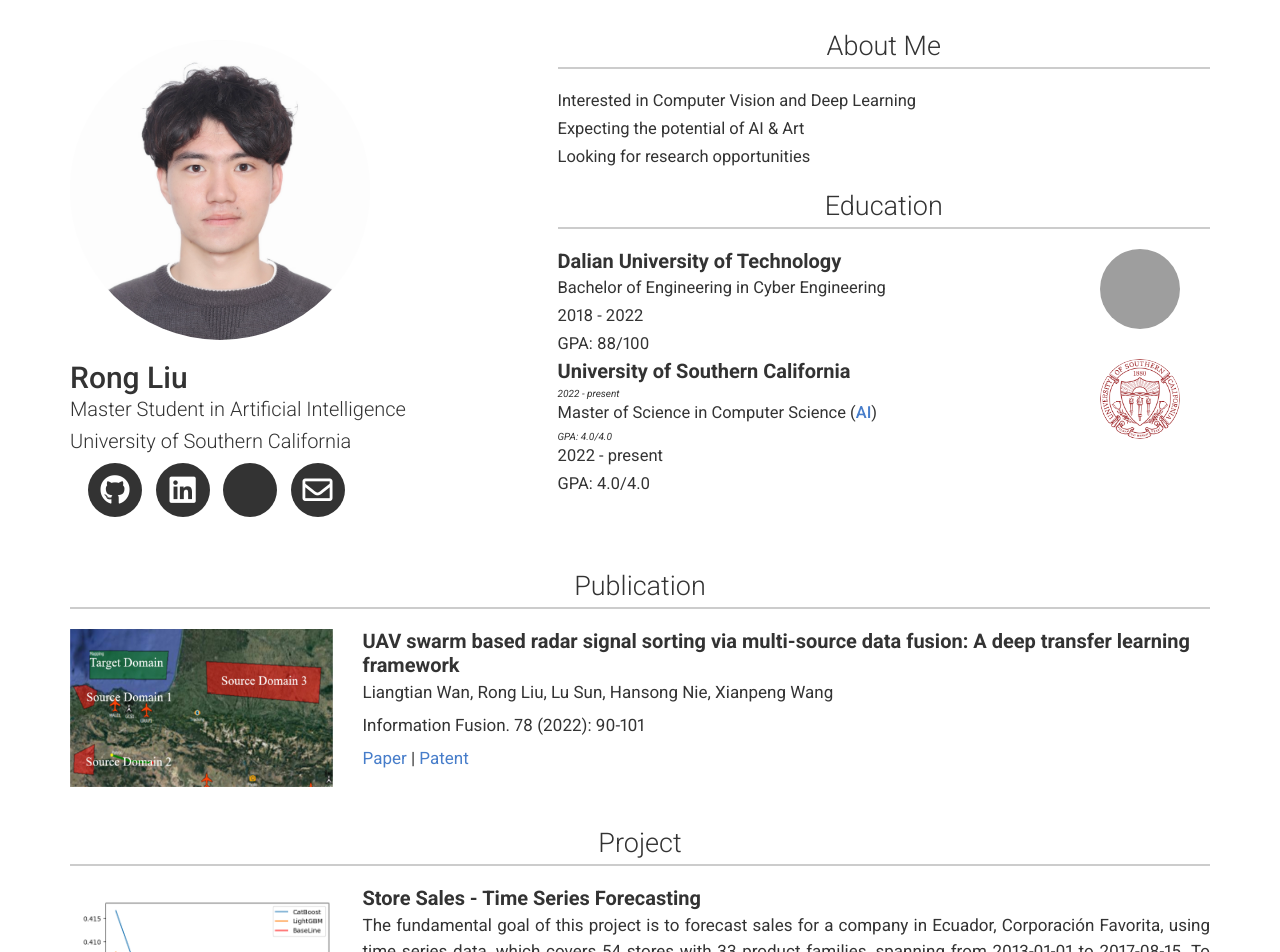
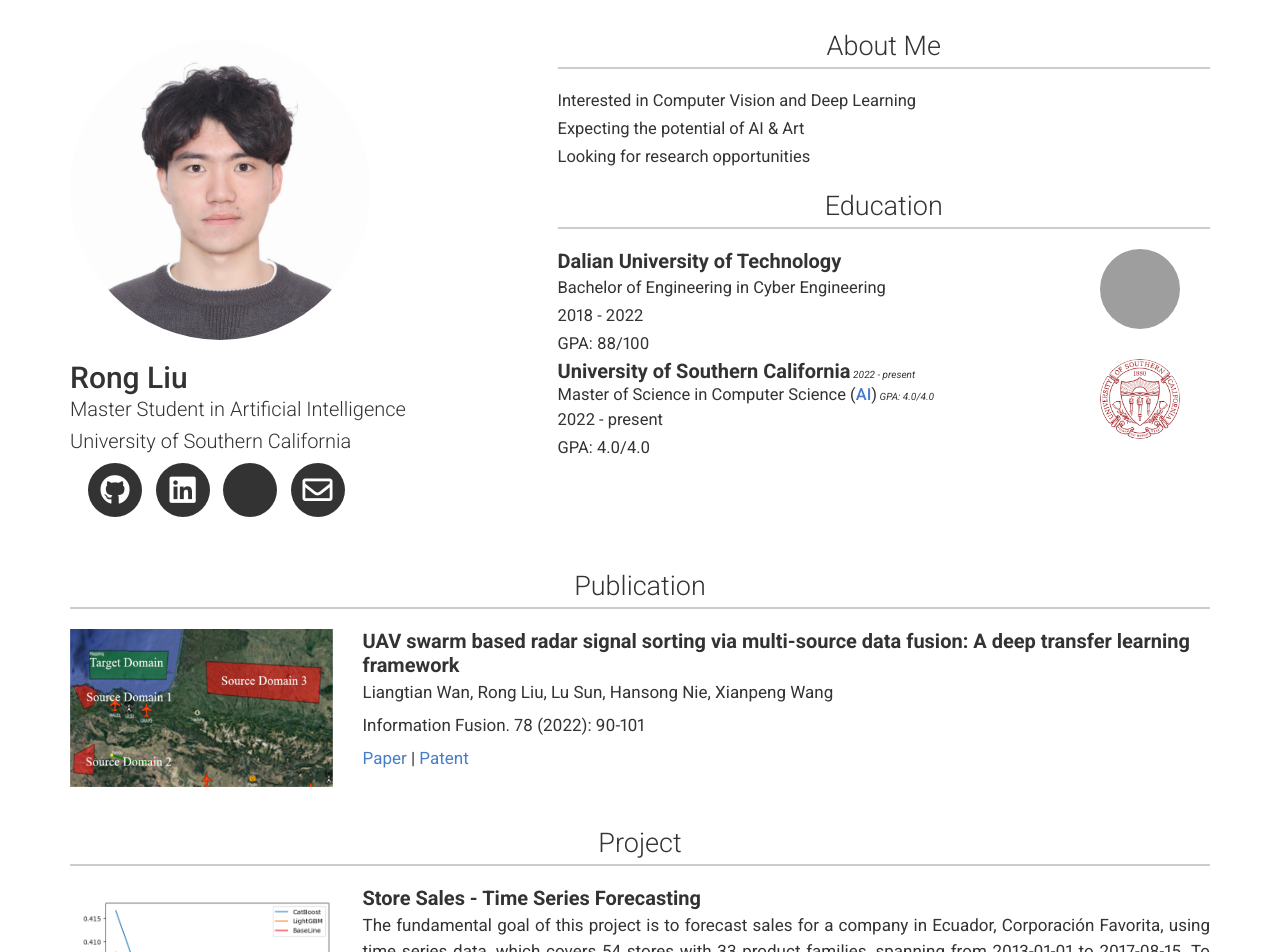
Before and after one commit to RongLiu-Leo/rongliu-leo.github.io, a Jekyll site: the page built from index.md, in a window 1280 px wide. Shown: the top 952 px of the page. Built offline with Jekyll 4.4.1, drawn with Linux system fonts in a browser that asks for light colours; nearby versions of some CDN libraries; a style sheet for code colours, icons or effects is not loaded; grey boxes are pictures that could not be loaded.

Commit message:
Update header.html

```diff
--- a/_includes/header.html
+++ b/_includes/header.html
@@ -86,11 +86,11 @@
         </div>
         <div class="col-xs-12 col-sm-12 col-md-9 col-lg-9 details">
           <div>
-            <h4 id="university-of-southern-california"><b>University of Southern California</b></h4>
+            <h4 id="university-of-southern-california" style="display: inline;"><b>University of Southern California</b></h4>
             <i>2022 - present</i>
           </div>
           <div>
-            <p>Master of Science in Computer Science (<a href="https://www.cs.usc.edu/academic-programs/masters/artificial-intelligence/">AI</a>)</p>
+            <p style="display: inline;">Master of Science in Computer Science (<a href="https://www.cs.usc.edu/academic-programs/masters/artificial-intelligence/">AI</a>)</p>
             <i>GPA: 4.0/4.0</i>
           </div>
           <p>2022 - present</p>
```
